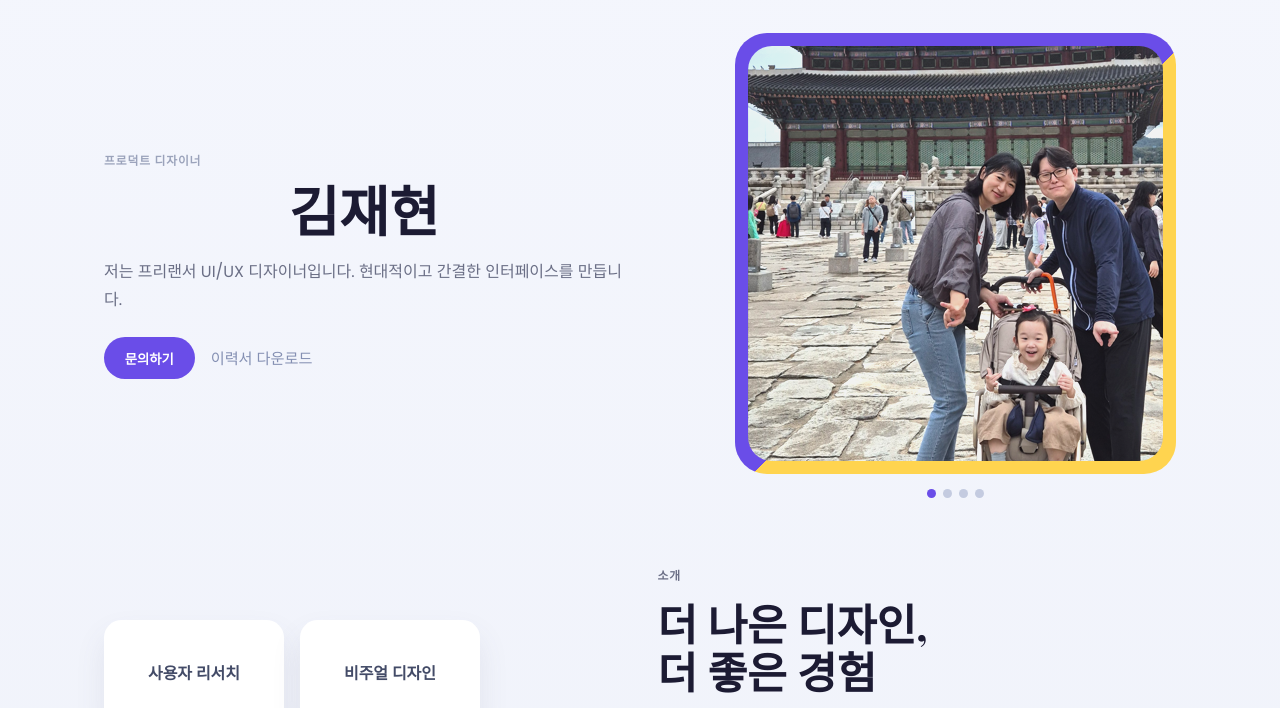
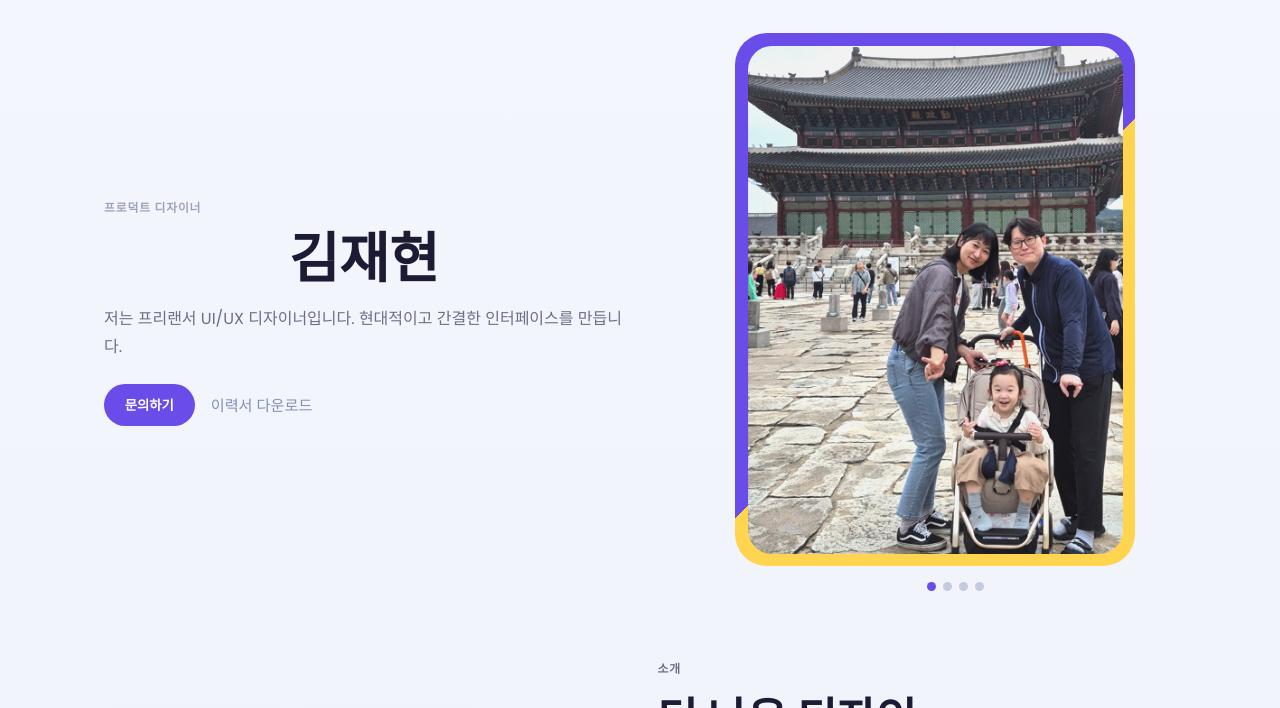
Before and after one commit to albireo201/vibe-coding-portfolio, a plain HTML site: page index.html in a window 1280 px wide. Shown: the part 60-768 px from the top of the page. Drawn offline with nearby package versions, Linux system fonts and the light colour scheme.

Commit message:
Refine hero profile photo framing and tone.
Adjust image crop position, portrait ratio, and subtle color filtering so the uploaded photo appears more natural in the hero card.

```diff
--- a/style.css
+++ b/style.css
@@ -168,8 +168,8 @@ h1 {
 }
 
 .photo-wrap {
-    width: min(100%, 470px);
-    aspect-ratio: 1/1;
+    width: min(100%, 400px);
+    aspect-ratio: 3/4;
     border-radius: 2rem;
     background: linear-gradient(135deg, var(--primary) 0%, var(--primary) 52%, var(--accent) 52%, var(--accent) 100%);
     padding: 0.8rem;
@@ -181,8 +181,9 @@ h1 {
     width: 100%;
     height: 100%;
     object-fit: cover;
+    object-position: center 33%;
     border-radius: 1.5rem;
-    filter: brightness(1.24) contrast(0.9) saturate(0.86);
+    filter: brightness(1.26) contrast(0.9) saturate(0.88);
 }
 
 .slider-dots {
```
